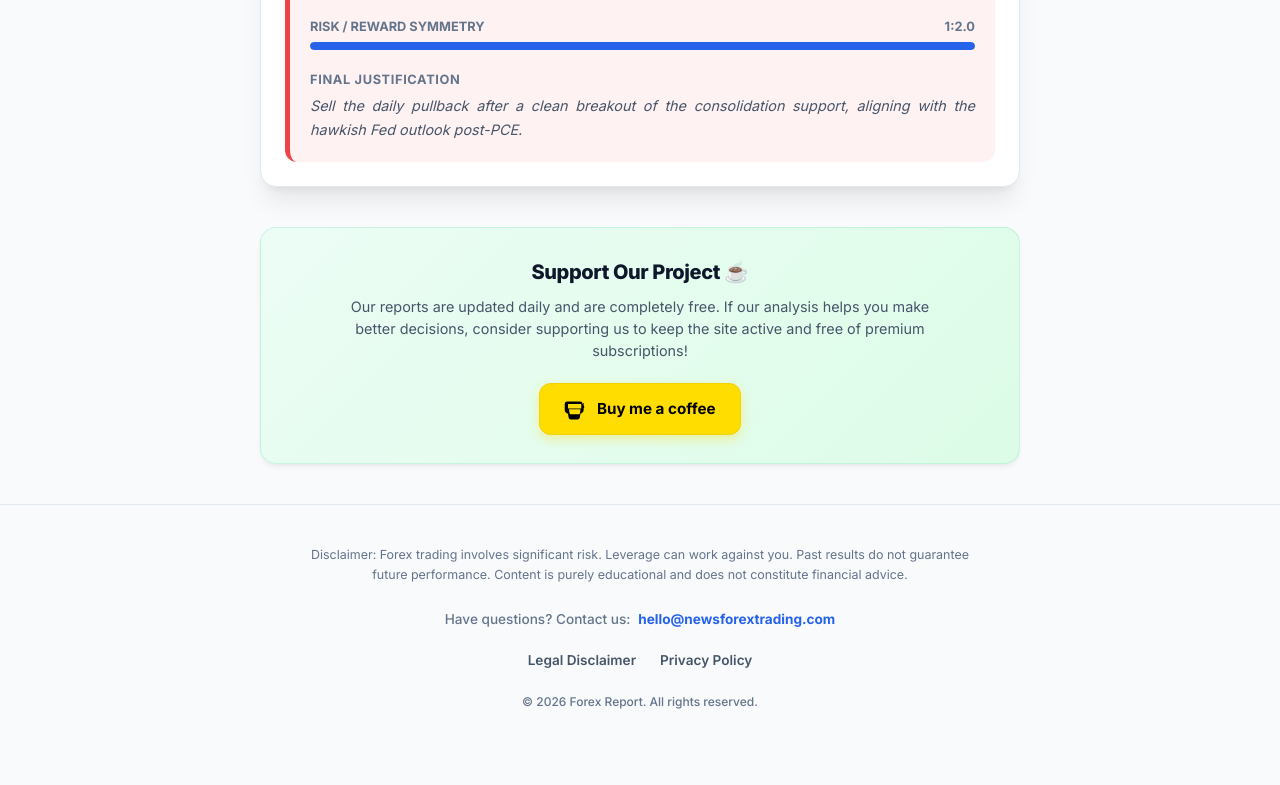
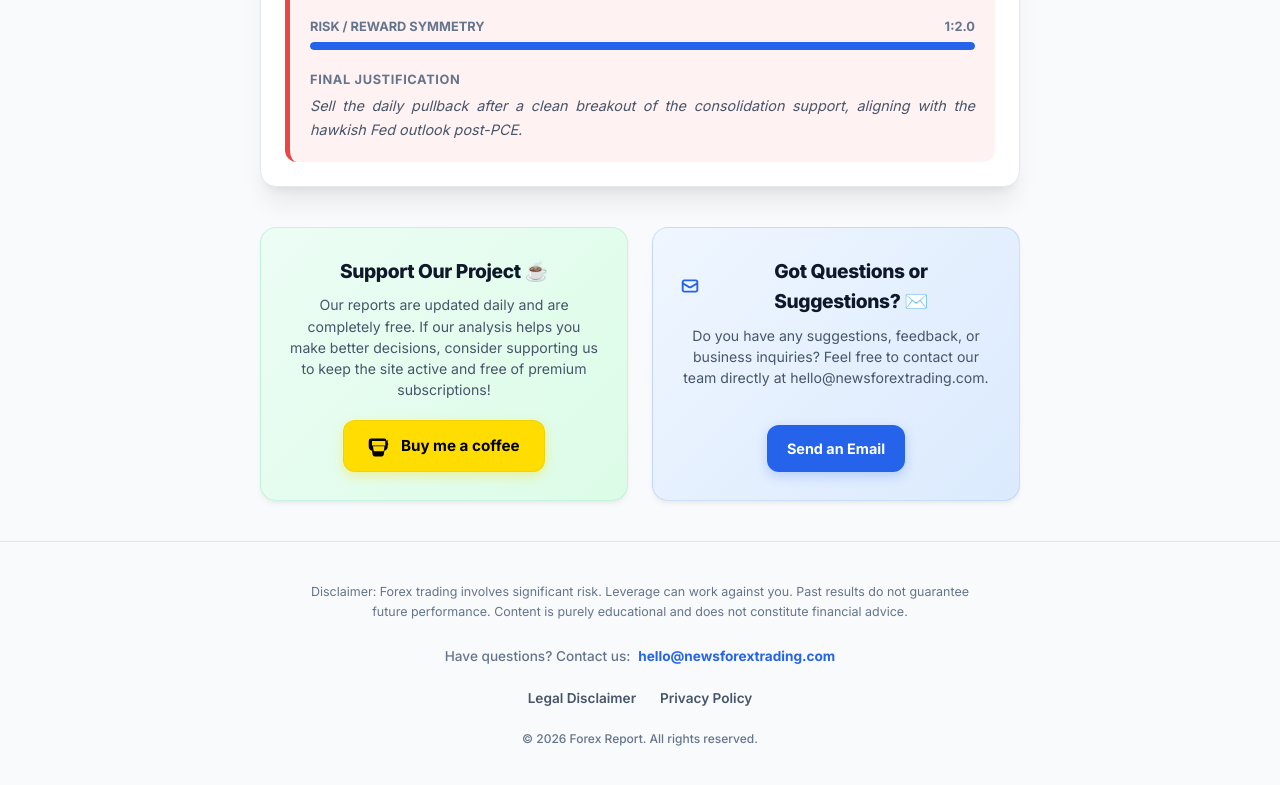
Before and after one commit to fosantos/forex-report, a plain HTML site: page docs/index.html in a window 1280 px wide. Shown: the part 1637-2422 px from the top of the page. Drawn offline with Linux system fonts and the light colour scheme.

Commit message:
feat: integrate official contact email in premium Support & Contact layout

```diff
--- a/docs/index.html
+++ b/docs/index.html
@@ -661,18 +661,50 @@
         /* ==========================================================================
            9. DONATION & CONVERSION BLOCK (BUY ME A COFFEE CTA)
            ========================================================================== */
-        .donation-section {
-            background: linear-gradient(135deg, var(--color-success-bg) 0%, #dcfce7 100%);
-            border: 1px solid rgba(16, 185, 129, 0.15);
+        .action-grid {
+            display: grid;
+            grid-template-columns: 1fr;
+            gap: 1.5rem;
+            margin: 2.5rem 0;
+        }
+
+        @media (min-width: 768px) {
+            .action-grid {
+                grid-template-columns: 1fr 1fr;
+            }
+        }
+
+        .action-card {
             border-radius: 16px;
             padding: 1.75rem;
+            display: flex;
+            flex-direction: column;
+            justify-content: space-between;
+            align-items: center;
             text-align: center;
-            margin: 2.5rem 0;
             box-shadow: var(--shadow-md);
-        }
-
-        .donation-title {
-            font-size: 1.25rem;
+            transition: var(--transition-smooth);
+            border: 1px solid var(--border-color);
+            background-color: var(--bg-card);
+        }
+
+        .action-card:hover {
+            box-shadow: var(--shadow-lg);
+            transform: translateY(-2px);
+        }
+
+        .action-card.donation-card {
+            background: linear-gradient(135deg, var(--color-success-bg) 0%, #dcfce7 100%);
+            border-color: rgba(16, 185, 129, 0.15);
+        }
+
+        .action-card.contact-card {
+            background: linear-gradient(135deg, var(--color-primary-light) 0%, #dbeafe 100%);
+            border-color: rgba(37, 99, 235, 0.15);
+        }
+
+        .action-card-title {
+            font-size: 1.2rem;
             font-weight: 800;
             color: var(--text-primary);
             letter-spacing: -0.02em;
@@ -683,12 +715,37 @@
             gap: 0.5rem;
         }
 
-        .donation-desc {
+        .action-card-desc {
+            font-size: 0.88rem;
+            color: var(--text-secondary);
+            line-height: 1.5;
+            margin-bottom: 1.25rem;
+            flex-grow: 1;
+        }
+
+        .btn-action-primary {
+            display: inline-flex;
+            align-items: center;
+            gap: 0.5rem;
+            padding: 0.75rem 1.25rem;
+            background-color: var(--color-primary);
+            color: #ffffff;
+            font-weight: 700;
             font-size: 0.9rem;
-            color: var(--text-secondary);
-            line-height: 1.55;
-            max-width: 580px;
-            margin: 0 auto 1.25rem auto;
+            border-radius: 12px;
+            box-shadow: 0 4px 12px rgba(37, 99, 235, 0.25);
+            transition: var(--transition-smooth);
+        }
+
+        .btn-action-primary:hover {
+            background-color: var(--color-primary-hover);
+            box-shadow: 0 6px 18px rgba(37, 99, 235, 0.35);
+            transform: translateY(-1px);
+            color: #ffffff;
+        }
+
+        .btn-action-primary:active {
+            transform: translateY(0);
         }
 
         /* Authentic Stylized Buy Me A Coffee Button */
@@ -1010,12 +1067,14 @@
             </div>
         </article>
 
-        <!-- 9. DONATION CALL-TO-ACTION SECTION -->
-        <section class="donation-section" id="donationSection">
-            <h2 class="donation-title">
+        <!-- 9. DUAL ACTION & CONTACT SECTION -->
+        <div class="action-grid" id="donationSection">
+            <!-- Card 1: Support Project -->
+            <section class="action-card donation-card">
+                <h3 class="action-card-title">
                     <span id="supportTitleText"></span>
-            </h2>
-            <p class="donation-desc" id="supportDescText"></p>
+                </h3>
+                <p class="action-card-desc" id="supportDescText"></p>
 
                 <!-- Authentic Buy Me a Coffee Button -->
                 <a href="https://www.buymeacoffee.com/yourusername" target="_blank" rel="noopener" class="btn-bmc">
@@ -1025,6 +1084,22 @@
                     <span id="bmcBtnText"></span>
                 </a>
             </section>
+
+            <!-- Card 2: Contact Info -->
+            <section class="action-card contact-card">
+                <h3 class="action-card-title">
+                    <svg width="20" height="20" fill="none" stroke="currentColor" stroke-width="2.5" viewBox="0 0 24 24" style="color: var(--color-primary); margin-right: 0.25rem;">
+                        <path stroke-linecap="round" stroke-linejoin="round" d="M21.75 6.75v10.5a2.25 2.25 0 0 1-2.25 2.25h-15a2.25 2.25 0 0 1-2.25-2.25V6.75m19.5 0A2.25 2.25 0 0 0 19.5 4.5h-15a2.25 2.25 0 0 0-2.25 2.25m19.5 0v.243a2.25 2.25 0 0 1-1.07 1.916l-7.5 4.615a2.25 2.25 0 0 1-2.36 0L3.32 8.91a2.25 2.25 0 0 1-1.07-1.916V6.75" />
+                    </svg>
+                    <span id="contactTitleText"></span>
+                </h3>
+                <p class="action-card-desc" id="contactDescText"></p>
+
+                <a href="mailto:hello@newsforextrading.com" class="btn-action-primary">
+                    <span id="contactBtnText"></span>
+                </a>
+            </section>
+        </div>
     </main>
 
     <!-- 10. COMPLIANCE & INSTITUTIONAL FOOTER -->
@@ -1098,6 +1173,9 @@
                 supportTitle: "Support Our Project ☕",
                 supportDesc: "Our reports are updated daily and are completely free. If our analysis helps you make better decisions, consider supporting us to keep the site active and free of premium subscriptions!",
                 contactUs: "Have questions? Contact us:",
+                contactTitle: "Got Questions or Suggestions? ✉️",
+                contactDesc: "Do you have any suggestions, feedback, or business inquiries? Feel free to contact our team directly at hello@newsforextrading.com.",
+                contactBtn: "Send an Email",
                 bmcBtn: "Buy me a coffee",
                 footerDisclaimer: "Disclaimer: Forex trading involves significant risk. Leverage can work against you. Past results do not guarantee future performance. Content is purely educational and does not constitute financial advice.",
                 privacyLink: "Privacy Policy",
@@ -1172,6 +1250,9 @@
                 supportTitle: "Apoie o Nosso Projeto ☕",
                 supportDesc: "Os nossos relatórios são atualizados diariamente e são totalmente gratuitos. Se as nossas análises o ajudam a tomar melhores decisões, considere apoiar-nos para manter o site ativo e livre de assinaturas pagas!",
                 contactUs: "Dúvidas ou sugestões? Contacte-nos:",
+                contactTitle: "Dúvidas ou Sugestões? ✉️",
+                contactDesc: "Tem alguma sugestão, feedback ou proposta de parceria? Entre em contacto direto com a nossa equipa através do e-mail hello@newsforextrading.com.",
+                contactBtn: "Enviar E-mail",
                 bmcBtn: "Apoie-nos com um Café",
                 footerDisclaimer: "Aviso: O mercado de câmbio (Forex) envolve riscos significativos. A alavancagem pode funcionar contra si. Resultados passados não garantem lucros futuros. O conteúdo é meramente educativo e não constitui aconselhamento financeiro.",
                 privacyLink: "Política de Privacidade",
@@ -1516,6 +1597,11 @@
             document.getElementById('supportDescText').textContent = dictionary.supportDesc;
             document.getElementById('bmcBtnText').textContent = dictionary.bmcBtn;
 
+            // Contact Area translations
+            document.getElementById('contactTitleText').textContent = dictionary.contactTitle;
+            document.getElementById('contactDescText').textContent = dictionary.contactDesc;
+            document.getElementById('contactBtnText').textContent = dictionary.contactBtn;
+
             // Footer compliance
             document.getElementById('footerContactText').textContent = dictionary.contactUs;
             document.getElementById('footerDisclaimerText').textContent = dictionary.footerDisclaimer;
```
Lines whose indentation alone changed are shown as unchanged.
